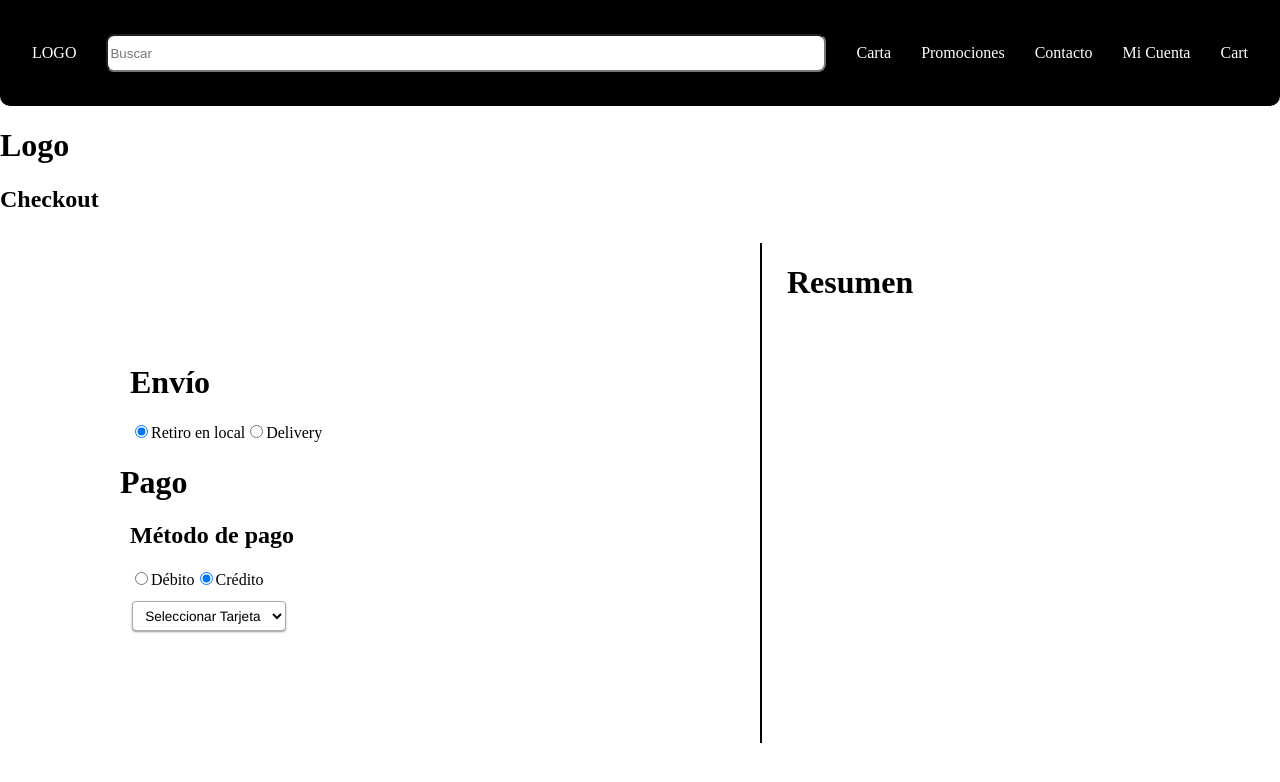
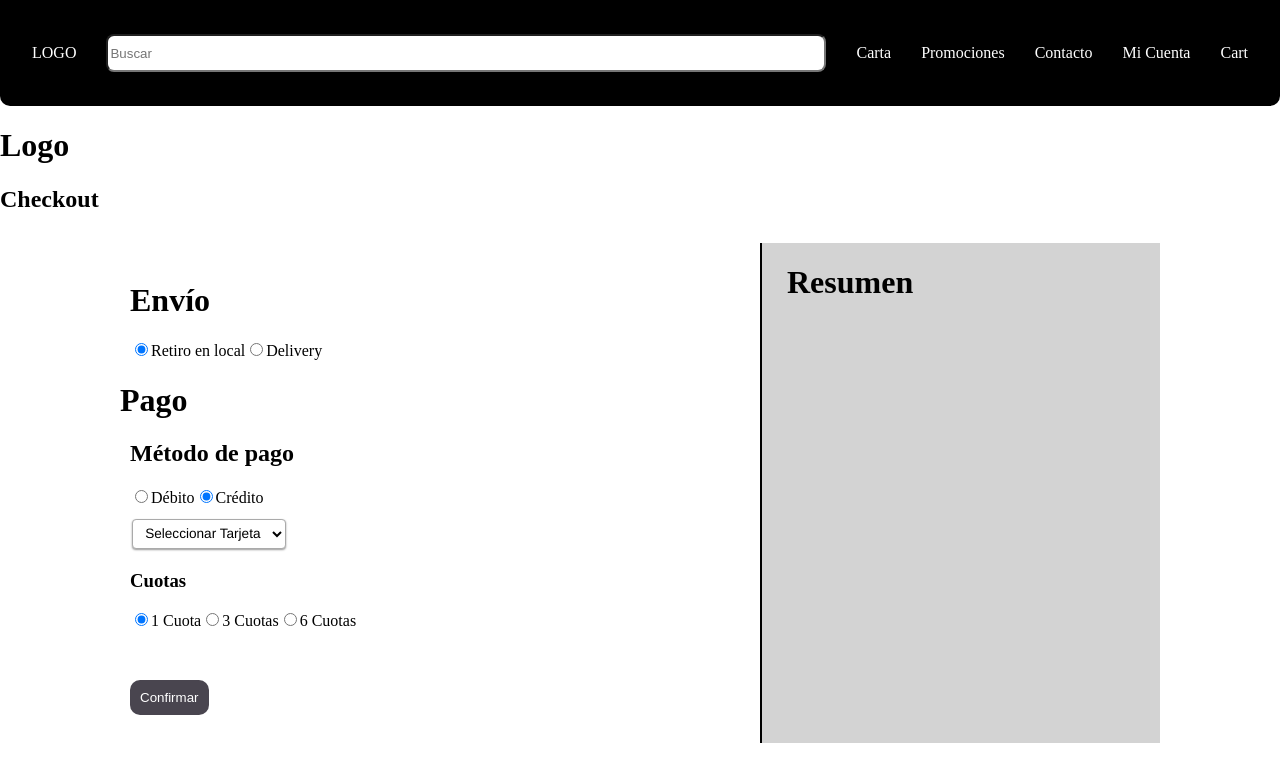
Before and after one commit to No-Country/c9-20-javareact-fulltime, a React (Vite) app in the folder frontend/: page /checkout in a window 1280 px wide. Both pictures are taken after a click on the radio button 206 px from the left and 478 px from the top of the page. Shown: the top 782 px of the page. Built offline with nearby package versions, Linux system fonts and the light colour scheme.

Commit message:
Checkout

```diff
--- a/frontend/src/pages/Checkout/Checkout.jsx
+++ b/frontend/src/pages/Checkout/Checkout.jsx
@@ -59,6 +59,7 @@ const Checkout = () => {
 						<label htmlFor="">Crédito</label>
 					</div>
 					{selectedPaymentOption === 'debito' && (
+						<>
 							<form action="">
 								<label htmlFor="">Número de tarjeta</label>
 								<input type="number" name="numberCard" id="" />
@@ -67,16 +68,29 @@ const Checkout = () => {
 								<label htmlFor="">CVV</label>
 								<input type="password" name="numberCvv" id="" />
 							</form>
+							<Button>Confirmar</Button>
+						</>
 					)}
 					{selectedPaymentOption === 'credito' && (
+						<>
 							<Unwrapped >
 								<select>
 									<option>Seleccionar Tarjeta</option>
 									<option>VISA</option>
 									<option>MASTERCARD</option>
-
 								</select>
 							</Unwrapped>
+							<div>
+								<h3>Cuotas</h3>
+								<input type="radio" name="cuotas" checked />
+								<label htmlFor="">1 Cuota</label>
+								<input type="radio" name="cuotas" />
+								<label htmlFor="">3 Cuotas</label>
+								<input type="radio" name="cuotas" />
+								<label htmlFor="">6 Cuotas</label>
+							</div>
+							<Button>Confirmar</Button>
+						</>
 					)}
 				</CheckData>
 				<CheckCart>
--- a/frontend/src/pages/Checkout/CheckoutStyled.jsx
+++ b/frontend/src/pages/Checkout/CheckoutStyled.jsx
@@ -15,6 +15,7 @@ div{
 
 `
 export const CheckData = styled.div`
+
 form{
     display: flex;
     flex-direction: column;
@@ -30,9 +31,9 @@ form{
 `;
 
 export const CheckCart = styled.div`
+background-color: lightgray;
 display: flex;
 flex-direction: column;
-background-color: #ffffff;
 border-left: 2px solid black;
 height: 500px;
 h1{
--- a/frontend/src/styled-components/layout/layout.styled.jsx
+++ b/frontend/src/styled-components/layout/layout.styled.jsx
@@ -1,7 +1,7 @@
 import styled from "styled-components";
 import {
-	BackgroundImageButtons,
-	FlexBoxCenter,
+  BackgroundImageButtons,
+  FlexBoxCenter,
 } from "../reusable/reusable.styled";
 
 export const HeaderSubtitleStyled = styled.header`
```
Also changed, not shown: frontend/package.json (line endings or trailing spaces), 1 other file (tests, documents, lock files or other folders). Lines whose indentation alone changed are shown as unchanged.
